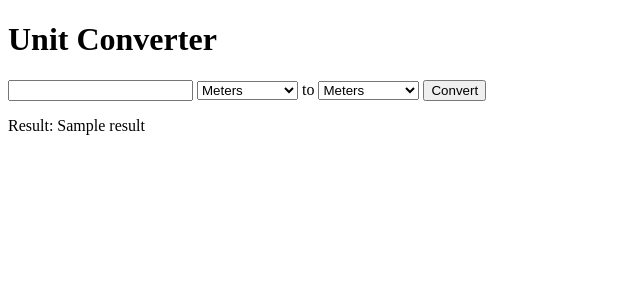
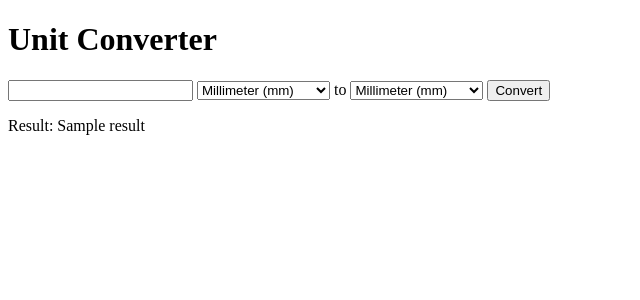
Before and after one commit to PierrunoYT/Open-Unit-Converter, a Flask app: template templates/index.html in a window 1280 px wide. Shown: the top 300 px of the page, without its empty margins (0-640 px from the left). Run offline with Flask 3, Linux system fonts and the light colour scheme; the template is opened without the code that fills it: most values are stand-ins (such as "Sample title", 1, 10 or a date in 2020).

Commit message:
feat: Add new length units to the unit conversion app

```diff
--- a/app.py
+++ b/app.py
@@ -11,22 +11,15 @@ def index():
         to_unit = request.form['to_unit']
 
         # Length conversions
-        if from_unit == 'meters' and to_unit == 'feet':
-            result = value * 3.28084
-        elif from_unit == 'feet' and to_unit == 'meters':
-            result = value / 3.28084
-        elif from_unit == 'kilometers' and to_unit == 'miles':
-            result = value * 0.621371
-        elif from_unit == 'miles' and to_unit == 'kilometers':
-            result = value / 0.621371
-        elif from_unit == 'meters' and to_unit == 'yards':
-            result = value * 1.09361
-        elif from_unit == 'yards' and to_unit == 'meters':
-            result = value / 1.09361
-        elif from_unit == 'meters' and to_unit == 'inches':
-            result = value * 39.3701
-        elif from_unit == 'inches' and to_unit == 'meters':
-            result = value / 39.3701
+        length_units = {
+            'mm': 0.001, 'cm': 0.01, 'm': 1, 'km': 1000,
+            'in': 0.0254, 'ft': 0.3048, 'yd': 0.9144, 'mi': 1609.344
+        }
+
+        if from_unit in length_units and to_unit in length_units:
+            # Convert to meters first, then to the target unit
+            meters = value * length_units[from_unit]
+            result = meters / length_units[to_unit]
         # Temperature conversions
         elif from_unit == 'celsius' and to_unit == 'fahrenheit':
             result = (value * 9/5) + 32
--- a/templates/index.html
+++ b/templates/index.html
@@ -11,12 +11,14 @@
         <input type="number" name="value" step="any" required>
         <select name="from_unit">
             <optgroup label="Length">
-                <option value="meters">Meters</option>
-                <option value="kilometers">Kilometers</option>
-                <option value="feet">Feet</option>
-                <option value="inches">Inches</option>
-                <option value="yards">Yards</option>
-                <option value="miles">Miles</option>
+                <option value="mm">Millimeter (mm)</option>
+                <option value="cm">Centimeter (cm)</option>
+                <option value="m">Meter (m)</option>
+                <option value="km">Kilometer (km)</option>
+                <option value="in">Inch (in)</option>
+                <option value="ft">Foot (ft)</option>
+                <option value="yd">Yard (yd)</option>
+                <option value="mi">Mile (mi)</option>
             </optgroup>
             <optgroup label="Temperature">
                 <option value="celsius">Celsius</option>
@@ -27,12 +29,14 @@
         <span>to</span>
         <select name="to_unit">
             <optgroup label="Length">
-                <option value="meters">Meters</option>
-                <option value="kilometers">Kilometers</option>
-                <option value="feet">Feet</option>
-                <option value="inches">Inches</option>
-                <option value="yards">Yards</option>
-                <option value="miles">Miles</option>
+                <option value="mm">Millimeter (mm)</option>
+                <option value="cm">Centimeter (cm)</option>
+                <option value="m">Meter (m)</option>
+                <option value="km">Kilometer (km)</option>
+                <option value="in">Inch (in)</option>
+                <option value="ft">Foot (ft)</option>
+                <option value="yd">Yard (yd)</option>
+                <option value="mi">Mile (mi)</option>
             </optgroup>
             <optgroup label="Temperature">
                 <option value="celsius">Celsius</option>
```
